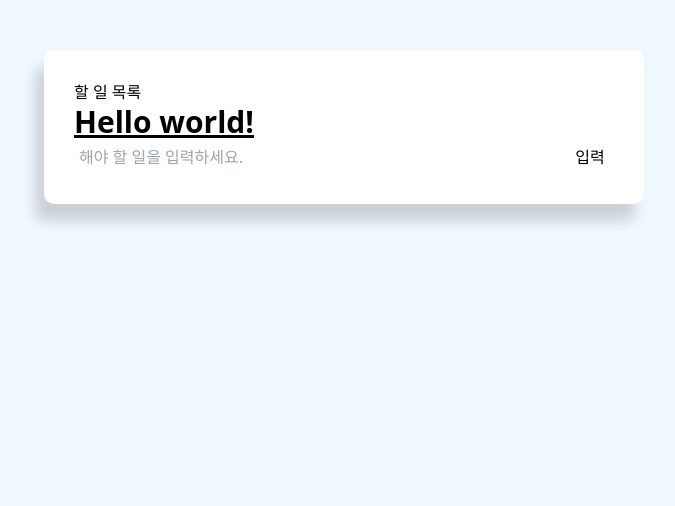
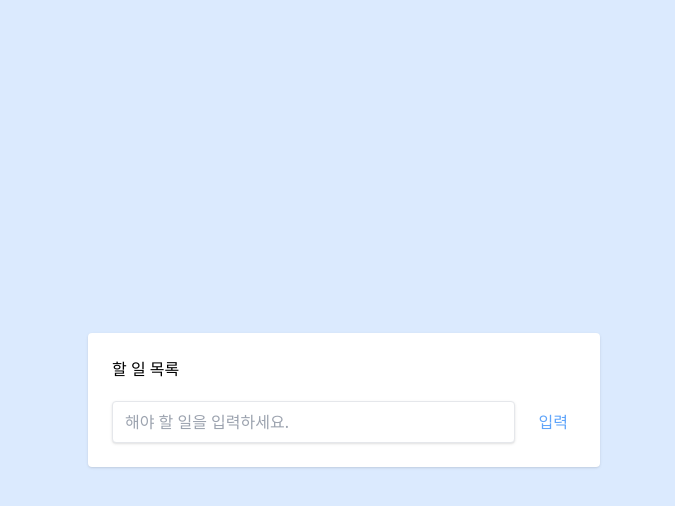
Before and after one commit to kingjs-inc/react-todo-app, a React (Create React App) app: page / in a window 1280 px wide. Shown: the top 506 px of the page, without its empty margins (296-971 px from the left). Built offline with nearby package versions, Linux system fonts and the light colour scheme.

Commit message:
[TIL Mar#06] Tailwind CSS로 스타일링 변환
 - 기존 CSS 클래스 및 스타일 Tailwind class로 변경

```diff
--- a/src/App.css
+++ b/src/App.css
@@ -1,20 +1,3 @@
 @tailwind base;
 @tailwind components;
 @tailwind utilities;
-
-body {
-  background: aliceblue;
-}
-
-.container {
-  margin: auto;
-  max-width: 600px;
-}
-
-.todoBlock {
-  padding: 30px;
-  margin-top: 50px;
-  background: #fff;
-  border-radius: 10px;
-  box-shadow: -9px 17px 13px rgb(0 0 0 / 16%)
-}
--- a/src/App.js
+++ b/src/App.js
@@ -27,12 +27,12 @@
   };
 
   return (
-    <div className="container">
-      <div className="todoBlock">
-        <div className="title">
+    <div className="flex items-center justify-center w-screen h-screen bg-blue-100">
+      <div className="w-full p-6 m-4 bg-white rounded shadow lg:w-3/4 lg:max-w-lg">
+        <div className="flex justify-between mb-3">
           <h1>할 일 목록</h1>
         </div>
-        <h1 className="text-3xl font-bold underline">Hello world!</h1>
+        {/* <h1>Hello world!</h1> */}
         {/* List 컴포넌트에 Props 내려주기 */}
         <List todoData={todoData} setTodoData={setTodoData} />
         {/* Form 4. Form 컴포넌트에 props 내려주기 */}
--- a/src/components/Form.js
+++ b/src/components/Form.js
@@ -8,16 +8,20 @@
   };
   //   Form 2. UI 부분 가져오기
   return (
-    <form style={{ display: "flex" }} onSubmit={handleSubmit}>
+    <form onSubmit={handleSubmit} className="flex pt-2">
       <input
         type="text"
         name="value"
-        style={{ flex: "10", padding: "5px" }}
+        className="w-full px-3 py-2 mr-4 text-gray-500 border rounded shadow"
         placeholder="해야 할 일을 입력하세요."
         value={value}
         onChange={hadleChange}
       />
-      <input type="submit" value="입력" className="btn" style={{ flex: "1" }} />
+      <input
+        className="p-2 text-blue-400 border-blue-400 rounded hover:text-white hover:bg-blue-200"
+        type="submit"
+        value="입력"
+      />
     </form>
   );
 }
--- a/src/components/List.js
+++ b/src/components/List.js
@@ -4,14 +4,7 @@
 export default function List({ todoData, setTodoData }) {
   //   인자를 ( props ) 로 받을 경우 아래처럼 사용할수도 있으나 직관적으로 사용하는것이 더 나음.
   // props.todoData;
-  const btnStyle = {
-    color: "#fff",
-    border: "none",
-    padding: "5px 9px",
-    borderRadius: "50%",
-    cursor: "pointer",
-    float: "right",
-  };
+
   // 필요한 State 함수 가져오기
   const handleCompleteChange = (id) => {
     let newTodoData = todoData.map((data) => {
@@ -24,14 +17,6 @@
     setTodoData(newTodoData);
   };
 
-  const getStyle = (completed) => {
-    return {
-      padding: "10px",
-      borderBottom: "1px #ccc dotted",
-      textDecoration: completed ? "line-through" : "none",
-    };
-  };
-
   const handleClick = (id) => {
     let newTodoData = todoData.filter((data) => data.id !== id);
     console.log("newTodoData", newTodoData);
@@ -42,16 +27,27 @@
   return (
     <div>
       {todoData.map((data) => (
-        <div style={getStyle(data.completed)} key={data.id}>
+        <div key={data.id}>
+          <div className="flex items-center justify-between w-full px-4 py-1 my-2 text-gray-600 bg-gray-100 border rounded">
+            <div className="items-center">
               <input
                 type="checkbox"
                 defaultChecked={false}
                 onChange={() => handleCompleteChange(data.id)}
               />
+            </div>
+            <span className={data.completed ? "line-through" : undefined}>
               {data.title}
-          <button style={btnStyle} onClick={() => handleClick(data.id)}>
+            </span>
+            <div className="items-center">
+              <button
+                className="px-4 py-2 float-right"
+                onClick={() => handleClick(data.id)}
+              >
                 x
               </button>
+            </div>
+          </div>
         </div>
       ))}
     </div>
```
Lines whose indentation alone changed are shown as unchanged.
